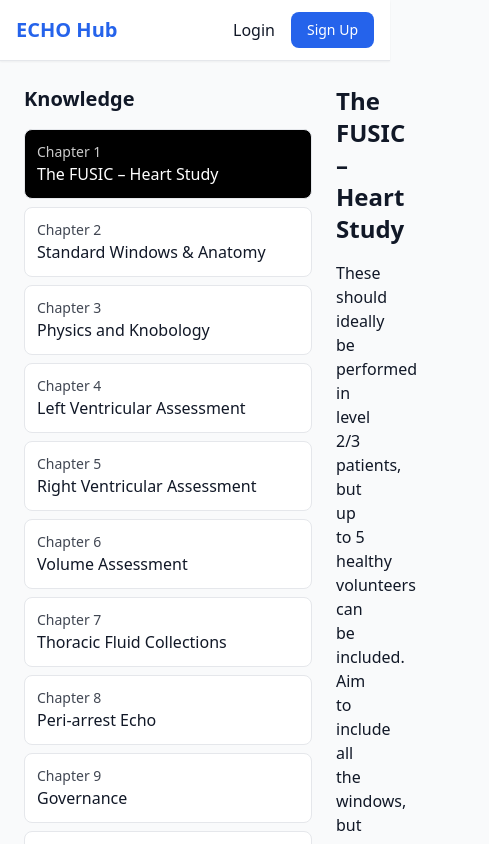
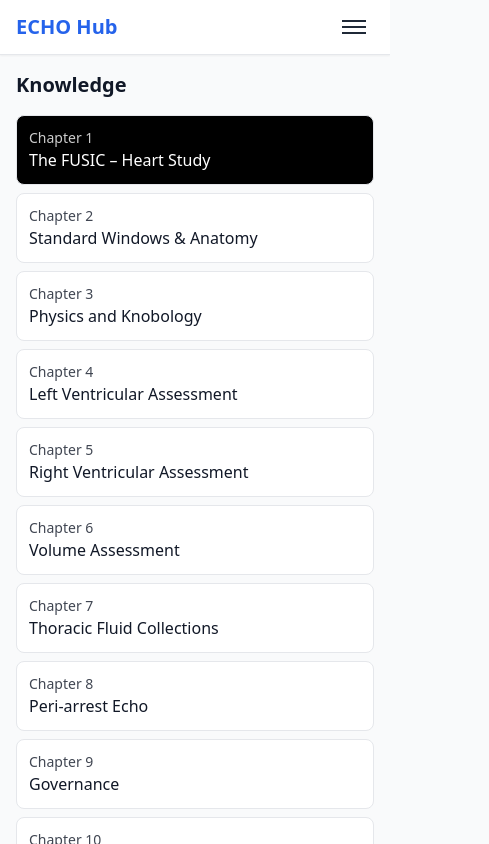
Before and after one commit to dandreeva53/fusic_echo_app, a Next.js app in the folder web/: page /knowledge in a window 390 px wide. Shown: the top 844 px of the page, 489 px wide, since content can reach past the window. Built offline with nearby package versions, Linux system fonts and the light colour scheme; no server answers.

Commit message:
phone improv

```diff
--- a/web/app/calendar/page.tsx
+++ b/web/app/calendar/page.tsx
@@ -414,13 +414,14 @@ async function unbook(id: string) {
       </div>
 
       <div className="px-4">
-        <div className="bg-white rounded-xl shadow p-2">
+        <div className="bg-white rounded-xl shadow p-2 overflow-x-auto">
           <FullCalendar
             ref={calRef}
             plugins={[dayGridPlugin, timeGridPlugin, interactionPlugin]}
             initialView="dayGridMonth"
             timeZone="local"
             height="auto"
+            contentHeight="auto"
             selectable
             selectMirror
             dayMaxEventRows
@@ -428,8 +429,9 @@ async function unbook(id: string) {
             headerToolbar={{
               left: 'prev,next',
               center: 'title',
-              right: 'dayGridMonth,timeGridWeek,timeGridDay',
+              right: 'dayGridMonth,timeGridWeek',
             }}
+            // Remove timeGridDay from mobile for better fit
             displayEventTime={false}
             dayHeaderFormat={{ weekday: 'short' }}
             slotLabelFormat={{ hour: '2-digit', minute: '2-digit', hour12: false }}
--- a/web/app/globals.css
+++ b/web/app/globals.css
@@ -6,3 +6,21 @@
 .input { @apply border rounded-lg px-3 py-2 w-full; }
 .card { @apply rounded-2xl border p-4 shadow-sm bg-white; }
 .label { @apply text-sm font-medium; }
+
+/* Mobile-specific utilities */
+@layer utilities {
+  .touch-manipulation {
+    touch-action: manipulation;
+  }
+
+  .safe-area-inset {
+    padding-left: env(safe-area-inset-left);
+    padding-right: env(safe-area-inset-right);
+  }
+}
+
+/* Prevent horizontal overflow globally */
+html, body {
+  overflow-x: hidden;
+  max-width: 100vw;
+}
--- a/web/app/knowledge/page.tsx
+++ b/web/app/knowledge/page.tsx
@@ -737,9 +737,9 @@ export default function Knowledge() {
   const current = chapters.find((c) => c.id === selectedChapter) ?? chapters[0];
 
   return (
-    <div className="flex gap-6 p-6">
-      {/* Left nav */}
-      <aside className="w-72 shrink-0">
+    <div className="flex flex-col md:flex-row gap-6 p-4 md:p-6">
+      {/* Left nav - full width on mobile, sidebar on desktop */}
+      <aside className="w-full md:w-72 md:shrink-0">
         <h1 className="text-xl font-bold mb-4">Knowledge</h1>
 
         <div className="space-y-2">
@@ -763,8 +763,8 @@ export default function Knowledge() {
         </div>
       </aside>
 
-      {/* Content */}
-      <main className="flex-1 min-w-0">
+      {/* Content - scrollable on mobile */}
+      <main className="flex-1 min-w-0 overflow-x-hidden">
         <div className="max-w-3xl">{current.content}</div>
       </main>
     </div>
--- a/web/app/layout.tsx
+++ b/web/app/layout.tsx
@@ -11,6 +11,12 @@ export const metadata: Metadata = {
   icons: {
     icon: '/icon-192.png',
     apple: '/icon-192.png',
+  },
+  viewport: {
+    width: 'device-width',
+    initialScale: 1,
+    maximumScale: 5, // Allow zoom for accessibility
+    userScalable: true,
   },
 }
 
--- a/web/components/NavBar.tsx
+++ b/web/components/NavBar.tsx
@@ -11,10 +11,10 @@ import type { UserProfile } from '@/lib/types';
 export default function NavBar() {
   const [userEmail, setUserEmail] = useState<string | null>(null);
   const [userProfile, setUserProfile] = useState<UserProfile | null>(null);
+  const [mobileMenuOpen, setMobileMenuOpen] = useState(false);
   const pathname = usePathname();
   const router = useRouter();
 
-  // Listen to auth changes
   useEffect(() => {
     const unsub = onAuthStateChanged(auth, (user) => {
       if (user?.email) {
@@ -27,7 +27,6 @@ export default function NavBar() {
     return () => unsub();
   }, []);
 
-  // Listen to profile changes
   useEffect(() => {
     if (!userEmail) {
       setUserProfile(null);
@@ -46,15 +45,19 @@ export default function NavBar() {
     return () => unsub();
   }, [userEmail]);
 
-  // Don't show navbar on welcome page
+  // Close mobile menu on route change
+  useEffect(() => {
+    setMobileMenuOpen(false);
+  }, [pathname]);
+
   if (pathname === '/') return null;
 
   async function handleSignOut() {
     await signOut(auth);
+    setMobileMenuOpen(false);
     router.push('/');
   }
 
-  // Get display name - prioritize profile name, fall back to email
   const displayName = userProfile?.name || userEmail?.split('@')[0] || 'Profile';
 
   return (
@@ -64,7 +67,8 @@ export default function NavBar() {
           ECHO Hub
         </Link>
 
-        <div className="flex items-center gap-4">
+        {/* Desktop Navigation */}
+        <div className="hidden md:flex items-center gap-4">
           {userEmail ? (
             <>
               <Link href="/directory" className="hover:text-blue-600 transition">Directory</Link>
@@ -90,7 +94,50 @@ export default function NavBar() {
             </>
           )}
         </div>
+
+        {/* Mobile Hamburger Button */}
+        <button
+          className="md:hidden flex flex-col gap-1 p-2"
+          onClick={() => setMobileMenuOpen(!mobileMenuOpen)}
+          aria-label="Toggle menu"
+        >
+          <span className={`block w-6 h-0.5 bg-gray-800 transition-transform ${mobileMenuOpen ? 'rotate-45 translate-y-1.5' : ''}`}></span>
+          <span className={`block w-6 h-0.5 bg-gray-800 transition-opacity ${mobileMenuOpen ? 'opacity-0' : ''}`}></span>
+          <span className={`block w-6 h-0.5 bg-gray-800 transition-transform ${mobileMenuOpen ? '-rotate-45 -translate-y-1.5' : ''}`}></span>
+        </button>
       </nav>
+
+      {/* Mobile Menu */}
+      {mobileMenuOpen && (
+        <div className="md:hidden border-t bg-white">
+          <div className="flex flex-col px-4 py-2">
+            {userEmail ? (
+              <>
+                <Link href="/directory" className="py-3 border-b hover:bg-gray-50">Directory</Link>
+                <Link href="/calendar" className="py-3 border-b hover:bg-gray-50">Calendar</Link>
+                <Link href="/logbook" className="py-3 border-b hover:bg-gray-50">Logbook</Link>
+                <Link href="/knowledge" className="py-3 border-b hover:bg-gray-50">Knowledge</Link>
+                <Link href="/profile" className="py-3 border-b hover:bg-gray-50">
+                  {displayName}
+                </Link>
+                <button
+                  className="mt-3 rounded-lg bg-red-500 text-white px-4 py-2 text-sm font-medium hover:bg-red-600 transition"
+                  onClick={handleSignOut}
+                >
+                  Logout
+                </button>
+              </>
+            ) : (
+              <>
+                <Link href="/login" className="py-3 border-b hover:bg-gray-50">Login</Link>
+                <Link href="/signup" className="mt-3 rounded-lg bg-blue-600 text-white px-4 py-2 text-sm font-medium hover:bg-blue-700 transition text-center">
+                  Sign Up
+                </Link>
+              </>
+            )}
+          </div>
+        </div>
+      )}
     </header>
   );
 }
```
